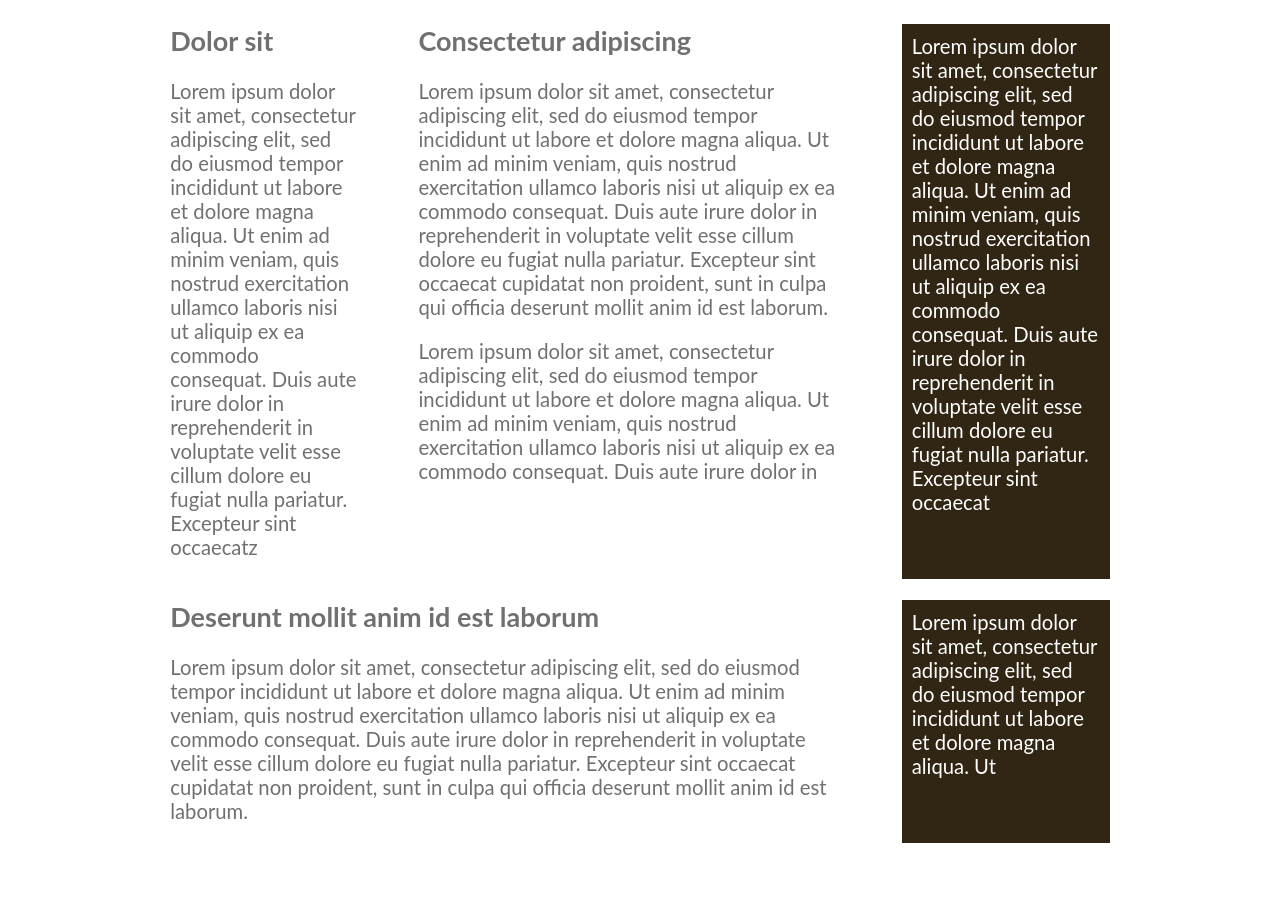
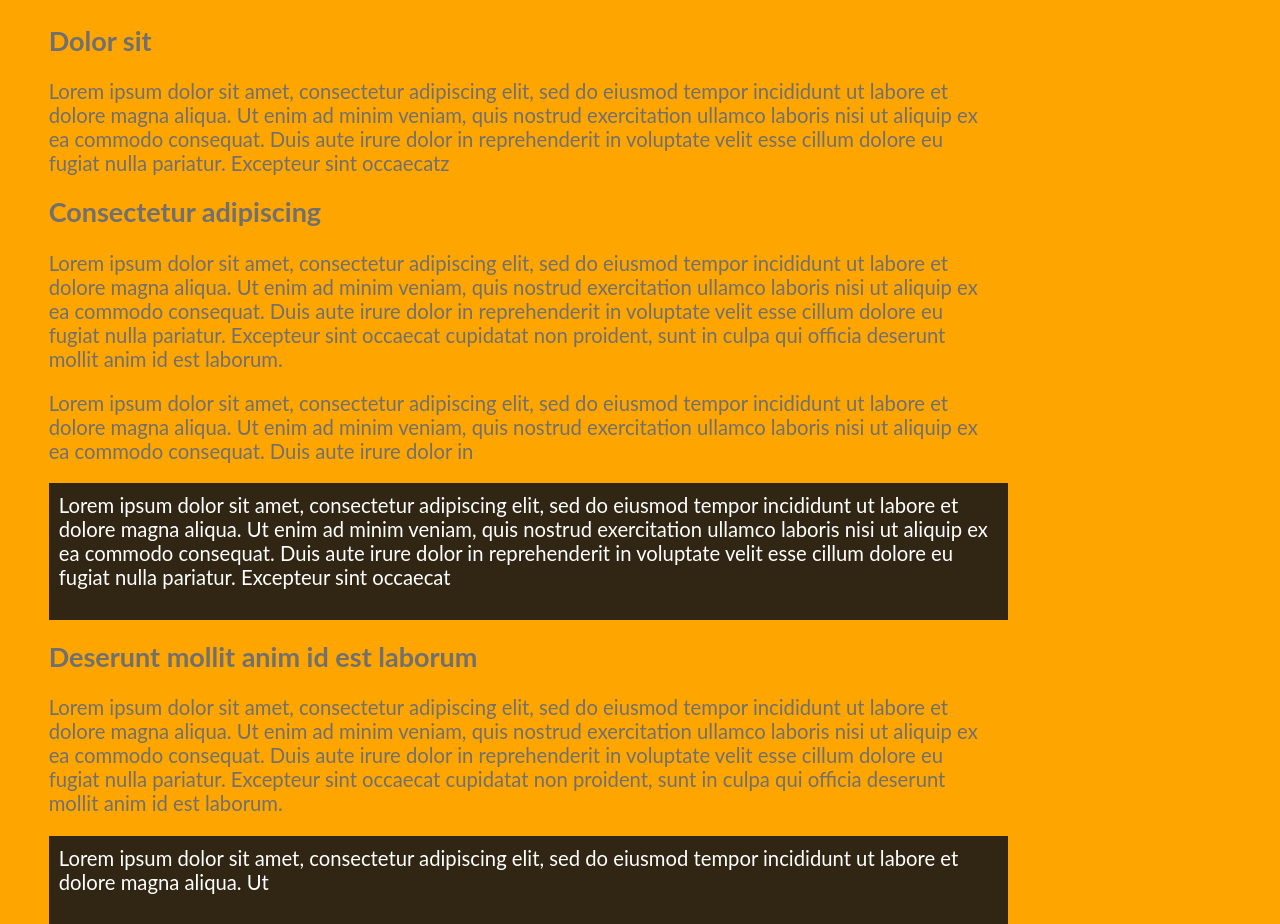
Before and after one commit to vincentlearningie/ieMonash, a PHP site: page / in a window 1280 px wide. Shown: the part 538-1462 px from the top of the page. Before the commit the page ends 1381 px from the top, so only its background shows below. Run offline with PHP 8.4, Linux system fonts and the light colour scheme.

Commit message:
learned some flexbox attributes flex-direction, main-axis, etc.

```diff
--- a/Learning-webdev/flex-refresher/css/style.css
+++ b/Learning-webdev/flex-refresher/css/style.css
@@ -27,7 +27,17 @@ body,html{
     font-family: 'Lato','Courier New', Courier, monospace;
     color:#707070;
     margin:0;
+    background-color:pink;
+    width:100vw;
+    height:100vh;
+    max-width: 90%;
+
 }
+
+
+
+
+
 .container{
     max-width: 980px;
     margin:0 auto;
@@ -82,3 +92,21 @@ p{
     background-color:#312614;
     color:#fff;
 }
+
+
+@media (min-width:600px) {
+
+    body,html{
+        background-color:orange;
+    }
+    .columns{
+        flex-direction: column;
+    }
+
+
+    .col,
+    .col-2,
+    .col-3{
+        width:100%;
+    }
+}
```
